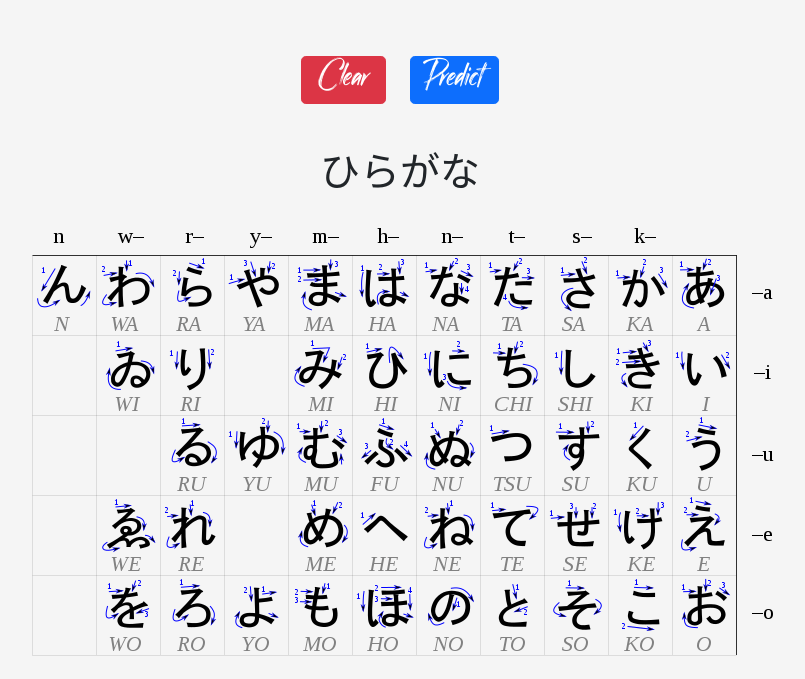
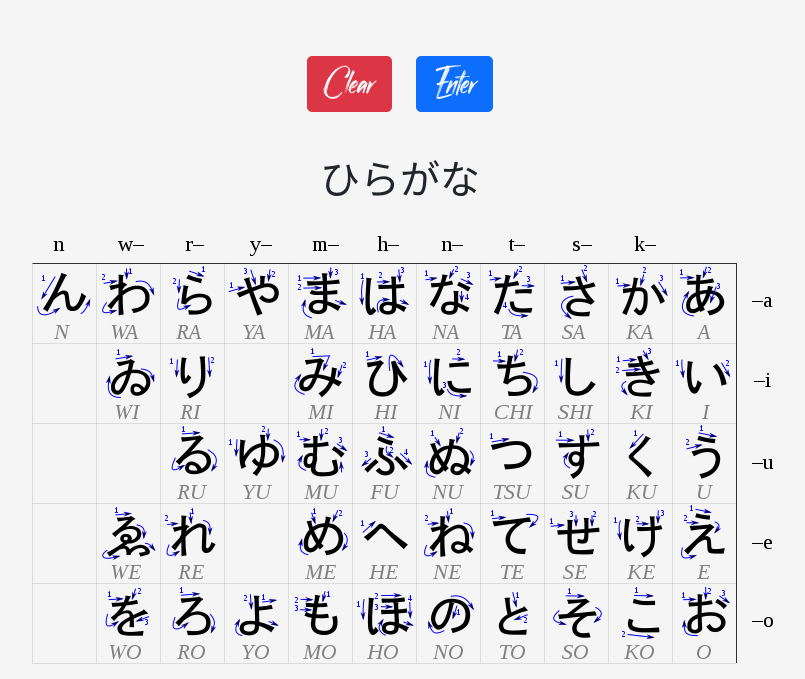
Before and after one commit to Kou-kun42/KMNIST-in-Production, a Flask app: page / in a window 1280 px wide. Shown: the part 479-1158 px from the top of the page, without its empty margins (240-1045 px from the left). Before the commit the page ends 1135 px from the top, so only its background shows below. Run offline with Flask 2, Linux system fonts and the light colour scheme.

Commit message:
Added requirements.txt

```diff
--- a/app/main.py
+++ b/app/main.py
@@ -1,4 +1,3 @@
-from crypt import methods
 from flask import Flask, request, render_template
 from PIL import Image, ImageOps
 import base64
@@ -34,4 +33,4 @@ def index():
         return render_template('index.html')
 
 if __name__ == '__main__':
-    app.run(debug=True)
+    app.run(debug=False)
--- a/app/predictor.py
+++ b/app/predictor.py
@@ -1,6 +1,5 @@
 import numpy as np
 import pandas as pd
-from scipy import ndimage
 import keras
 from keras.preprocessing import image
 
--- a/app/static/canvas.js
+++ b/app/static/canvas.js
@@ -100,3 +100,10 @@ predictBtn.addEventListener("click", () => {
             });
     }
 });
+
+document.addEventListener("keydown", function (event) {
+    if (event.code == "Enter" || event.code == "Space") {
+        event.preventDefault();
+        document.getElementById("predict").click();
+    }
+});
--- a/app/templates/index.html
+++ b/app/templates/index.html
@@ -45,14 +45,17 @@
             </div>
             <canvas id="canvas"></canvas>
             <div class="my-5">
-                <button id="clear" class="mx-2 btn btn-lg btn-danger clear">
+                <button
+                    id="clear"
+                    class="mx-2 pt-3 btn btn-lg btn-danger clear"
+                >
                     Clear
                 </button>
                 <button
                     id="predict"
-                    class="mx-2 btn btn-lg btn-primary predict"
+                    class="mx-2 pt-3 btn btn-lg btn-primary predict"
                 >
-                    Predict
+                    Enter
                 </button>
             </div>
             <div class="container" id="prediction">
```
Also changed, not shown: app/requirements.txt (added, +49 -0 lines).
